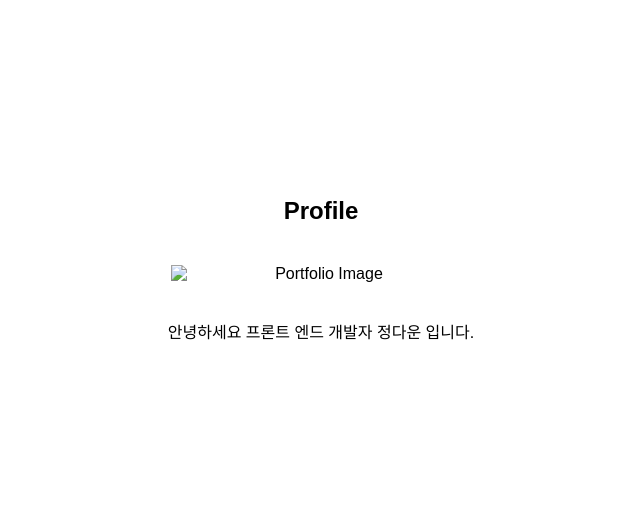
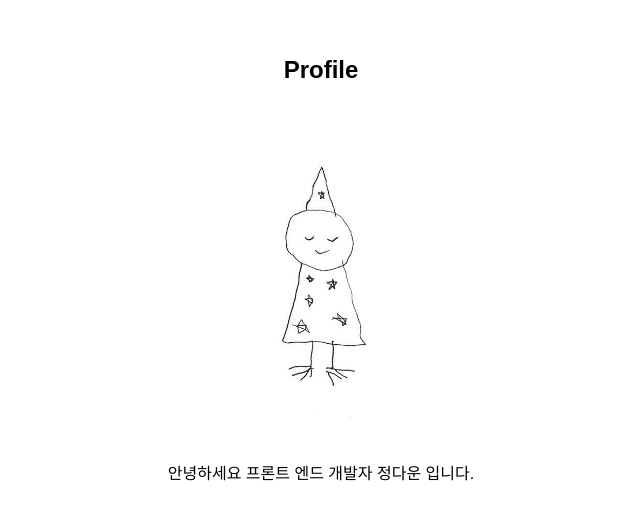
Before and after one commit to jdaun0621/My-Portpolio, a plain HTML site: page index.html in a window 1280 px wide. Shown: the part 932-1452 px from the top of the page, without its empty margins (319-959 px from the left). Drawn offline with nearby package versions, Linux system fonts and the light colour scheme.

Commit message:
Second commit

```diff
--- a/index.html
+++ b/index.html
@@ -27,7 +27,7 @@
             </section>
             <section id="profile" class="swiper-slide">
                 <h2>Profile</h2>
-                <img src="tongari.jpg" alt="Portfolio Image">
+                <img src="image/profile.jpg" alt="Portfolio Image">
                 <p>안녕하세요 프론트 엔드 개발자 정다운 입니다.</p>
             </section>
             <section id="skill" class="swiper-slide">
```
Also changed, not shown: image/profile.jpg (added).
